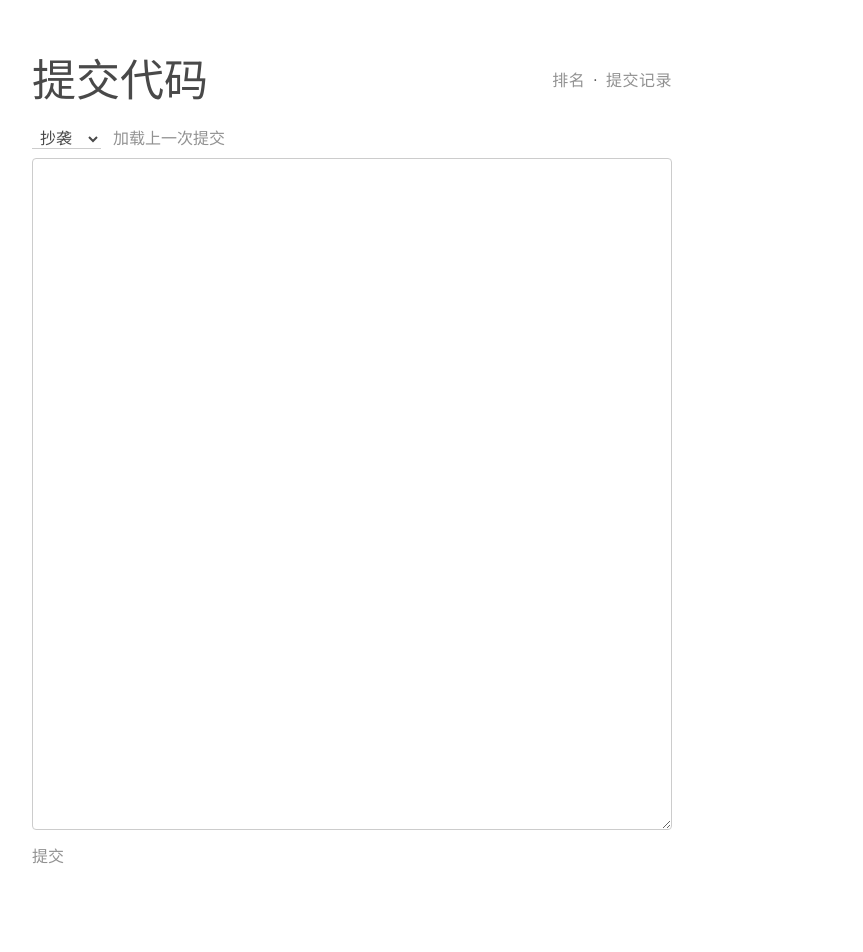
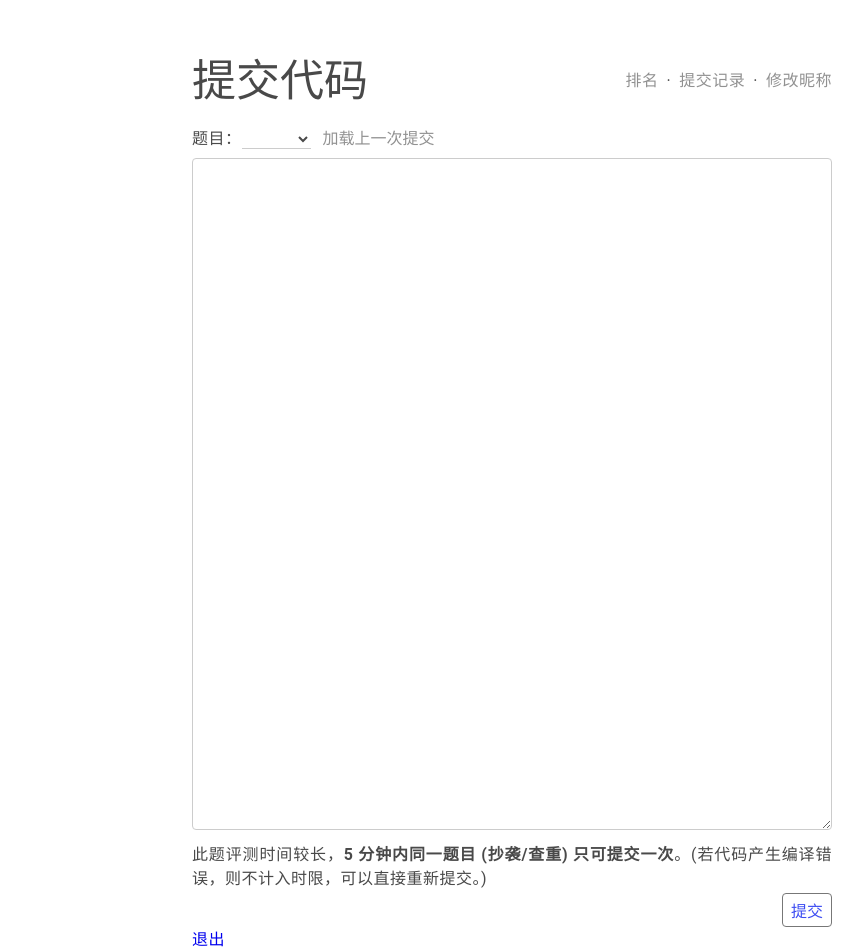
Before and after one commit to Conless/ppca-5b-cluster-sched, a Nuxt app in the folder app/: page /submit in a window 1280 px wide. Shown: the part 40-992 px from the top of the page, without its empty margins (48-911 px from the left). Built offline with nearby package versions, Linux system fonts and the light colour scheme.

Commit message:
app: polish

```diff
--- a/app/components/Nav.vue
+++ b/app/components/Nav.vue
@@ -27,6 +27,7 @@ const routes = {
   '/': '排名',
   '/submit': '提交代码',
   '/versions': '提交记录',
+  '/profile': '修改昵称',
 }
 const keys = Object.keys(routes).filter(x => x != route)
 </script>
--- a/app/layouts/default.vue
+++ b/app/layouts/default.vue
@@ -1,6 +1,7 @@
 <template>
   <main>
     <slot />
+    <NuxtLink to="/logout">退出</NuxtLink>
   </main>
 </template>
 
--- a/app/lib/fetch.js
+++ b/app/lib/fetch.js
@@ -1,5 +1,5 @@
-// export const base = new URL('/', location.href)
-export const base = new URL('http://localhost:8080')
+export const base = new URL('/', location.href)
+// export const base = new URL('http://localhost:8080')
 
 export const isLoggedIn = async () => {
   return !!localStorage.token5b
@@ -10,7 +10,10 @@ export const isLoggedIn = async () => {
  * @param {RequestInit} data
  */
 export const request = async (path, data) => {
-  if (!localStorage.token5b) location = '/login'
+  if (!localStorage.token5b) {
+    location = '/login'
+    await new Promise(() => {})
+  }
   data = data || {}
   data.headers = data.headers || {}
   data.headers.Authorization = localStorage.token5b
@@ -19,10 +22,17 @@ export const request = async (path, data) => {
   if (res.status === 401) {
     localStorage.token5b = ''
     location = '/login'
+    await new Promise(() => {})
   }
   if (res.status === 404) return null
+  if (res.status === 429) {
+    const time = new Date(Number(await res.text()))
+    alert(`提交过于频繁，请在 ${time.toLocaleString()} 后再尝试提交`)
+    throw new Error()
+  }
   if (res.status >= 400) {
     alert(`未知错误: ${res.status} (${res.statusText})`)
+    throw new Error()
   }
   return res
 }
--- a/app/nuxt.config.js
+++ b/app/nuxt.config.js
@@ -8,7 +8,7 @@ export default defineNuxtConfig({
   // Global page headers: https://go.nuxtjs.dev/config-head
   app: {
     head: {
-      title: 'app',
+      title: '作弊与查重',
       htmlAttrs: {
         lang: 'zh-CN'
       },
--- /dev/null
+++ b/app/pages/profile.vue
@@ -0,0 +1,33 @@
+<template>
+  <div>
+    <Nav />
+    <form @submit.prevent="apply">
+      <p>
+        <label for="nickname">修改昵称为：</label>
+        <input v-model="nickname" id="nickname" minlength="2" maxlength="42">
+        <button type="submit">修改</button>
+      </p>
+    </form>
+  </div>
+</template>
+
+<style scoped>
+button {
+  margin-left: 4px;
+}
+</style>
+
+<script setup>
+import { request } from '~/lib/fetch'
+
+const nickname = ref('')
+const router = useRouter()
+
+const apply = async () => {
+  try {
+    await request('/name', { method: 'put', headers: { 'Content-Type': 'application/json' }, body: JSON.stringify({ name: nickname.value }) })
+    alert('昵称已修改')
+    router.push('/')
+  } catch (e) {}
+}
+</script>
--- a/app/pages/signup.vue
+++ b/app/pages/signup.vue
@@ -7,6 +7,7 @@
       <p><label for="username">学号</label> <input id="username" v-model="username" required minlength="12" maxlength="12" pattern="\d{12}"></p>
       <p><label for="nickname">昵称</label> <input id="nickname" v-model="nickname" required minlength="2" maxlength="42"></p>
       <p><label for="password">密码</label> <input id="password" v-model="password" required type="password" minlength="8"></p>
+      <p><label for="password">确认密码</label> <input id="password" v-model="password2" required type="password" minlength="8"></p>
       <p>
         <button type="submit">注册</button>
         <span><NuxtLink class="button" to="/login">转到登录</NuxtLink></span>
@@ -27,9 +28,14 @@ import { base } from '~/lib/fetch'
 const username = ref('')
 const nickname = ref('')
 const password = ref('')
+const password2 = ref('')
 const router = useRouter()
 
 const signUp = async () => {
+  if (password.value != password2.value) {
+    alert('密码与确认密码不匹配，请重新输入')
+    return
+  }
   const resp = await fetch(new URL('/user', base), {
     method: 'post',
     headers: {
--- a/app/pages/submit.vue
+++ b/app/pages/submit.vue
@@ -3,19 +3,34 @@
     <Nav />
     <form @submit.prevent="submit">
       <p>
-        <select v-model="type">
+        <label for="type">题目：</label>
+        <select id="type" v-model="type">
           <option value="cheat">抄袭</option>
           <option value="anticheat">查重</option>
         </select>
         <button @click.prevent="load">加载上一次提交</button>
       </p>
       <p><textarea v-model="code"></textarea></p>
-      <p><button type="submit" :disabled="inProgress">提交</button></p>
+      <p>此题评测时间较长，<strong>5 分钟内同一题目 (抄袭/查重) 只可提交一次</strong>。(若代码产生编译错误，则不计入时限，可以直接重新提交。)</p>
+      <p class="submit-line"><button type="submit" class="submit" :disabled="inProgress">提交</button></p>
     </form>
   </div>
 </template>
 
 <style scoped>
+.submit-line {
+  text-align: right;
+}
+.submit {
+  color: #3c4cf2 !important;
+  opacity: 1 !important;
+  border: 1px solid #777;
+  margin-right: 0;
+  padding: 4px 8px;
+}
+p {
+  text-align: justify;
+}
 select {
   padding: 0 12px 0 4px;
   margin-right: 12px;
@@ -48,20 +63,27 @@ textarea:focus {
   textarea:focus {
     border-color: #ccc;
   }
+  .submit {
+    color: #3391ff !important;
+    border: 1px solid #777;
+  }
 }
 </style>
 
 <script setup>
 import { request } from '~/lib/fetch'
 
-const type = ref('cheat')
+const type = ref('')
 const code = ref('')
 const inProgress = ref(false)
 const router = useRouter()
 
 const load = async () => {
   const resp = await request(`/code/${type.value}`)
-  if (!resp) return
+  if (!resp) {
+    code.value = ''
+    return
+  }
   code.value = await resp.text()
 }
 
@@ -69,6 +91,11 @@ const submit = async () => {
   inProgress.value = true
 
   try {
+    if (!type.value) {
+      alert('请选择要提交的题目')
+      return
+    }
+
     if (code.value.length === 0) {
       alert('请输入代码')
       return
@@ -79,6 +106,8 @@ const submit = async () => {
       return
     }
 
+    if (!confirm('确定要提交吗？5 分钟内无法再次提交同一题的代码。(编译错误的代码不计时间；不同题目仍可提交。)')) return
+
     const { id, url } = await (await request('/code/upload')).json()
     const uploadRes = await fetch(url, { method: 'put', body: code.value })
     if (uploadRes.status >= 400) {
@@ -87,7 +116,7 @@ const submit = async () => {
     }
     await request(`/code/${type.value}/${id}`, { method: 'put' })
     alert('提交成功')
-    router.push('/')
+    router.push('/versions')
   } catch (e) {
     console.error(e)
   } finally {
--- a/app/pages/versions.vue
+++ b/app/pages/versions.vue
@@ -19,7 +19,7 @@
           <td>{{ fmt(v.time) }}</td>
           <td><NuxtLink class="button link" :to="`/version/${v.id}`">点击查看</NuxtLink></td>
           <td>
-            {{ ({ done: '已完成评测', compile_error: '编译错误', compiling: '编译中', judging: '评测中', pending: '等待评测' })[v.status] }}
+            {{ ({ done: '评测完成', compile_error: '编译错误', compiling: '编译中', judging: '评测中', pending: '等待评测' })[v.status] }}
             <button v-if="v.status !== 'done' && v.status !== 'compile_error'" @click="update">刷新</button>
           </td>
           <td><button v-if="v.message" @click="alert(v.message)">点击查看</button></td>
--- a/app/static/base.css
+++ b/app/static/base.css
@@ -103,7 +103,7 @@ button, .button {
   margin: -0.25em;
   transition: 0.5s ease background-color;
   border-radius: 4px;
-  color: inherit;
+  color: inherit !important;
   opacity: 0.6;
   text-decoration: none !important;
   word-wrap: normal;
@@ -149,7 +149,7 @@ input:focus, textarea:focus, select:focus {
   blockquote::before { color: rgba(127, 127, 255, .6); }
   a { color: #3391ff; }
   a:visited { color: #cc91ff; }
-  input, textarea {
+  input, textarea, select {
     background-color: #121212;
     border-bottom: 1px solid #666;
   }
@@ -214,7 +214,8 @@ aside ol a.hl {
 @media (min-width: 1080px) {
   main {
     display: block;
-    margin-left: 64px;
+    margin-left: 80px;
+    margin-left: calc(0.35 * (100vw - 640px));
     max-width: 640px;
   }
   .container {
@@ -246,7 +247,7 @@ aside ol a.hl {
 @media (min-width: 1500px) {
   main {
     display: block;
-    margin-left: 194px;
+    margin: auto;
     max-width: 720px;
   }
   aside ol {
```
Also changed, not shown: 1 other file (tests, documents, lock files or other folders).
